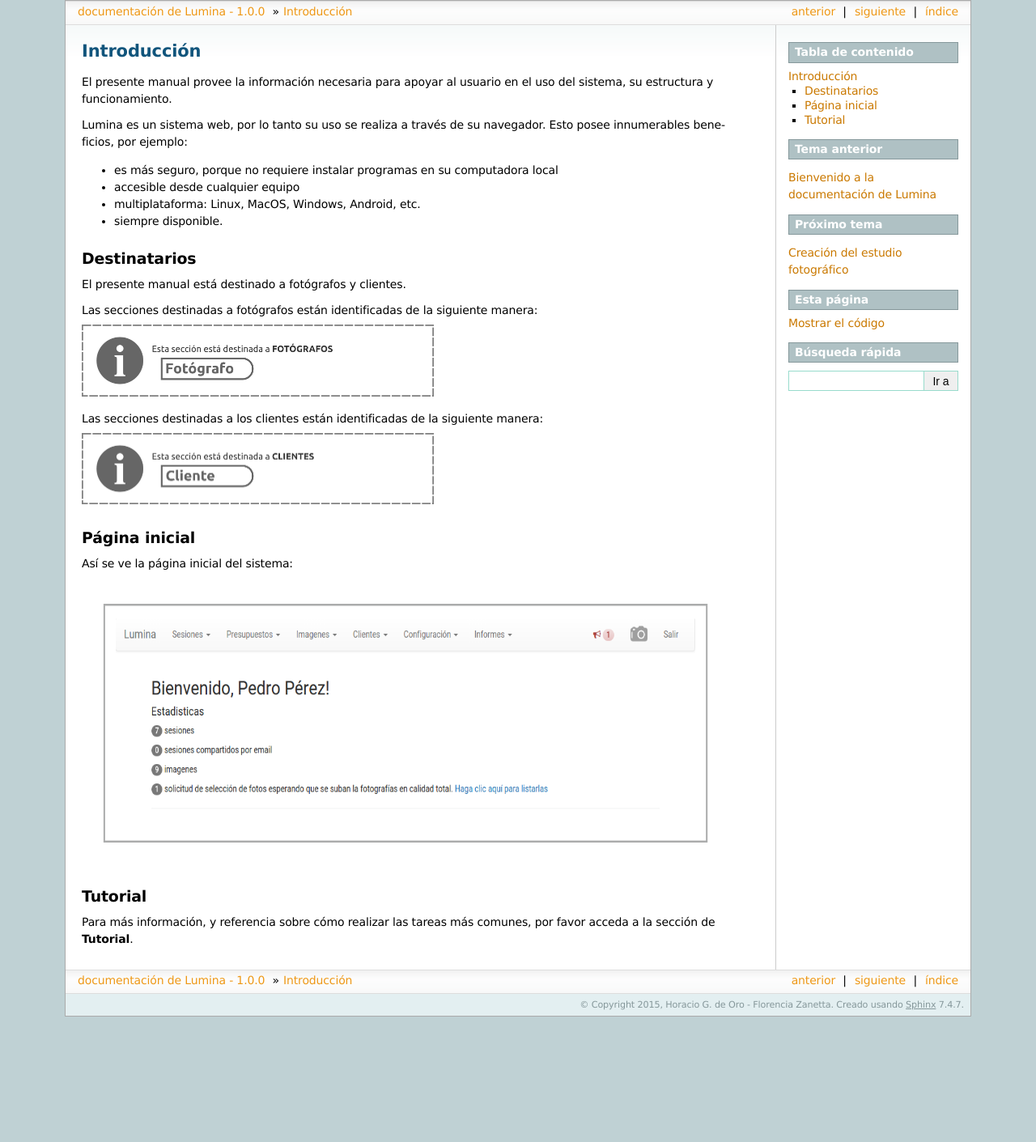
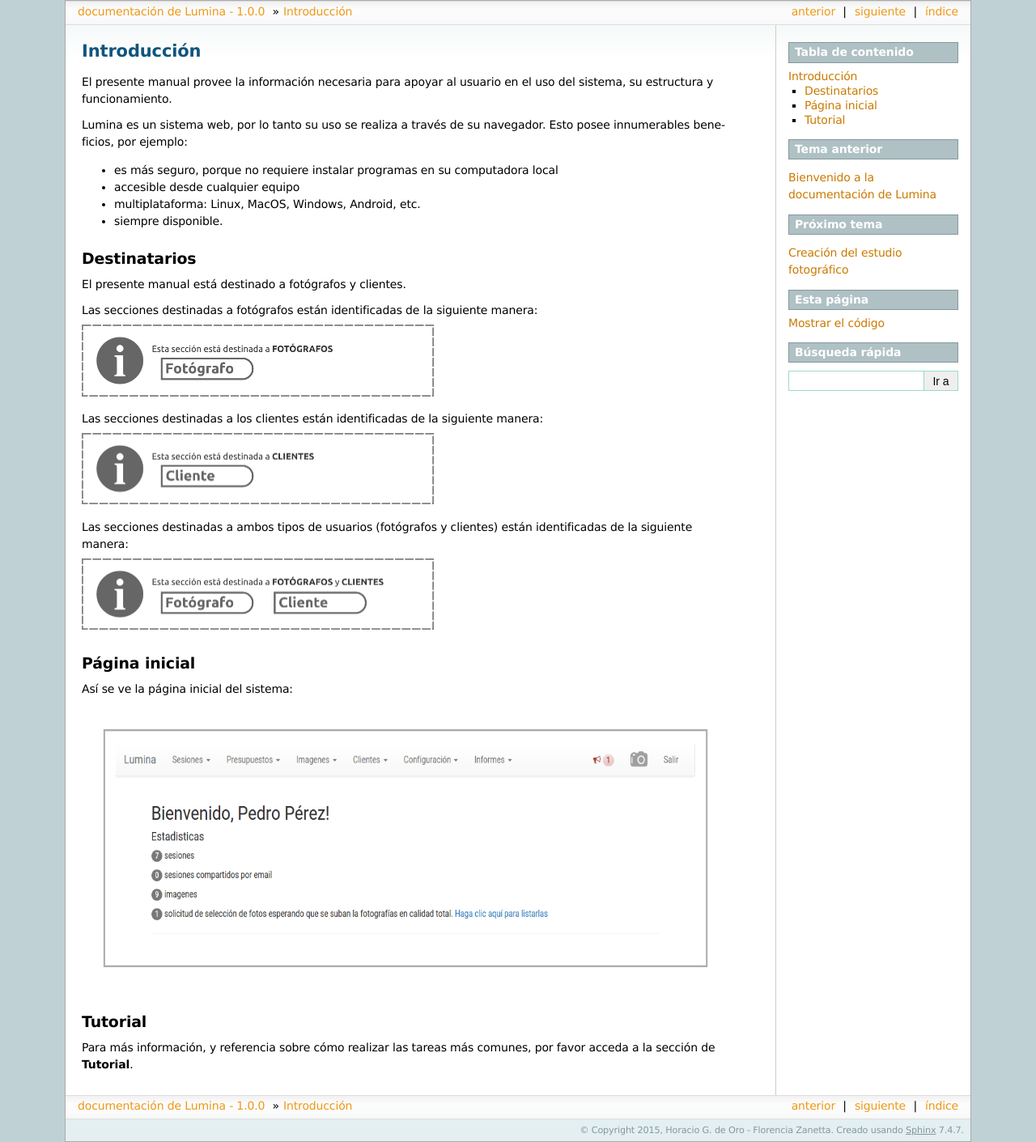
Before and after one commit to florzanetta/lumina, a Sphinx documentation site: the page built from doc/intro.rst, in a window 1280 px wide. Shown: the whole page at 81% size. Built offline with Sphinx 7.4.7, drawn with Linux system fonts in a browser that asks for light colours; before the commit the page ends 1256 px from its top, so only the background shows below that.

Commit message:
Update docs

```diff
--- a/doc/intro.rst
+++ b/doc/intro.rst
@@ -30,6 +30,13 @@
    :scale: 50%
 
 
+Las secciones destinadas a ambos tipos de usuarios (fotógrafos y clientes) están identificadas de la siguiente manera:
+
+.. image:: images/rol-both.png
+   :scale: 50%
+
+
+
 Página inicial
 --------------
 
```
